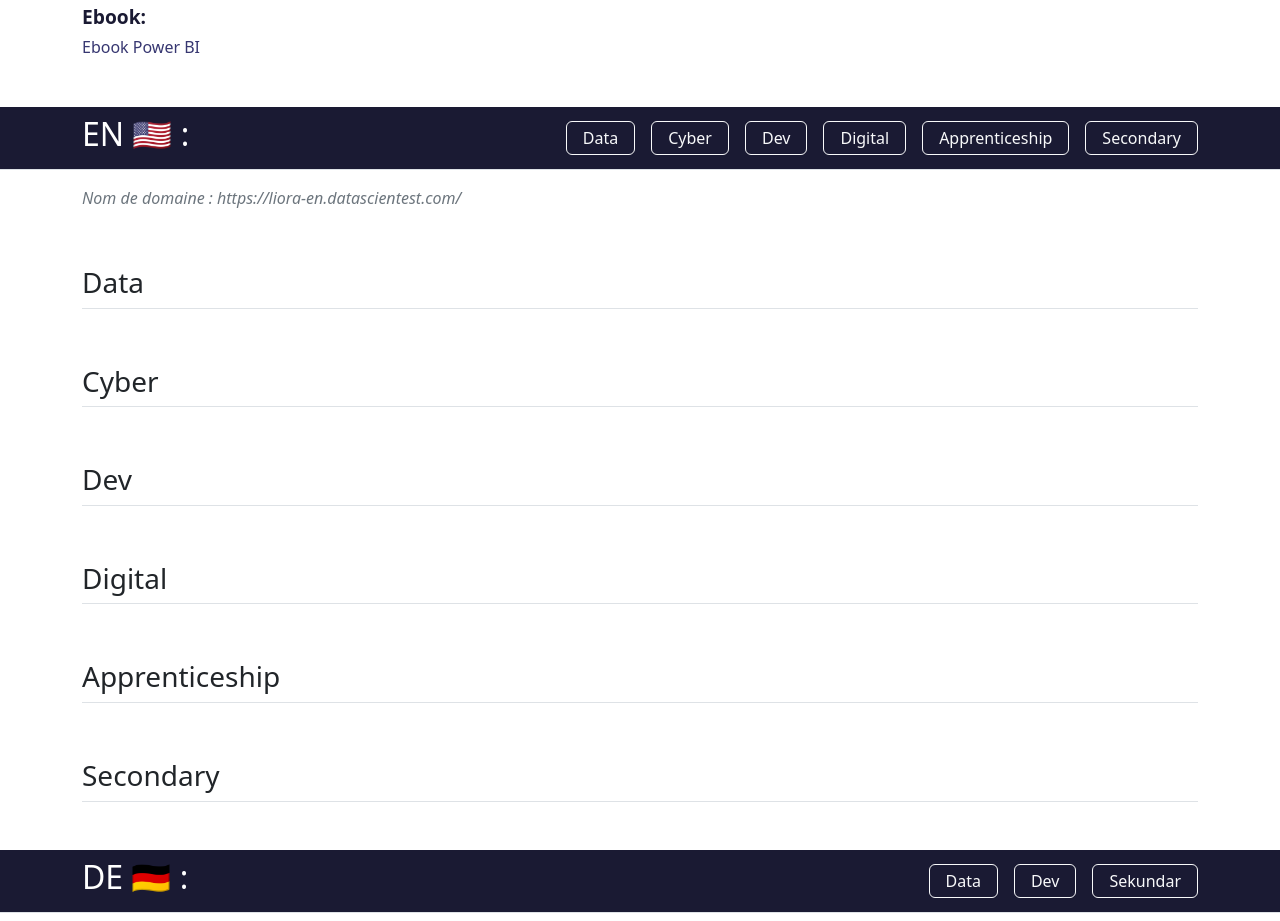
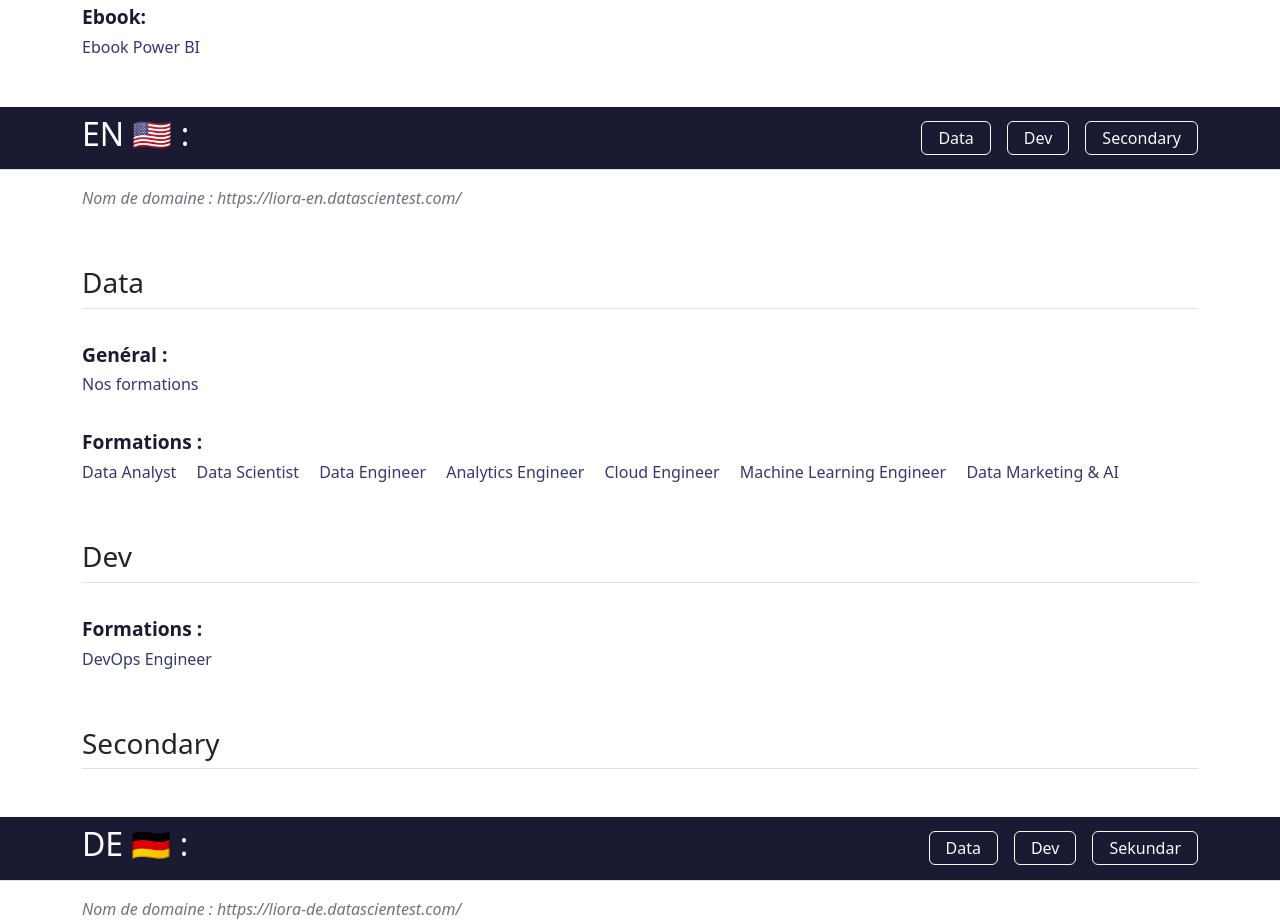
Before and after one commit to Mike71021/Liora-lps, a plain HTML site: page index.html in a window 1280 px wide. Shown: the part 2000-2921 px from the top of the page. Drawn offline with nearby package versions, Linux system fonts and the light colour scheme.

Commit message:
Add EN pages

```diff
--- a/index.html
+++ b/index.html
@@ -190,10 +190,7 @@
                 <h2 class="text-white text-nowrap me-3">EN 🇺🇸 :</h2>
                 <div class="d-flex flex-wrap gap-3 align-items-center">
                     <a class="btn btn-outline-light px-3 py-1" href="#en-data">Data</a>
-                    <a class="btn btn-outline-light px-3 py-1" href="#en-cyber">Cyber</a>
                     <a class="btn btn-outline-light px-3 py-1" href="#en-dev">Dev</a>
-                    <a class="btn btn-outline-light px-3 py-1" href="#en-digital">Digital</a>
-                    <a class="btn btn-outline-light px-3 py-1" href="#en-alternance">Apprenticeship</a>
                     <a class="btn btn-outline-light px-3 py-1" href="#en-secondary">Secondary</a>
                 </div>
             </div>
@@ -204,27 +201,33 @@
         <!-- Sections EN -->
         <section id="en-data" class="mt-5 container">
             <h3 class="border-bottom py-2">Data</h3>
-
+            <div class="sub-menu">
+                <div class="sub-menu-title">Genéral :</div>
+                <a class="text-nowrap" href="https://liora-en.datascientest.com/our-courses">Nos
+                    formations</a>
+            </div>
+            <div class="sub-menu">
+                <div class="sub-menu-title">Formations :</div>
+                <a class="text-nowrap" href="https://liora-en.datascientest.com/data-analyst">Data Analyst</a>
+                <a class="text-nowrap" href="https://liora-en.datascientest.com/data-scientist">Data Scientist</a>
+                <a class="text-nowrap" href="https://liora-en.datascientest.com/data-engineer">Data Engineer</a>
+                <a class="text-nowrap" href="https://liora-en.datascientest.com/analytics-engineer">Analytics
+                    Engineer</a>
+                <a class="text-nowrap" href="https://liora-en.datascientest.com/cloud-engineer">Cloud Engineer</a>
+                <a class="text-nowrap" href="https://liora-en.datascientest.com/machine-learning-engineer">Machine
+                    Learning Engineer</a>
+                <a class="text-nowrap" href="https://liora-en.datascientest.com/data-marketing">Data Marketing &
+                    AI</a>
+            </div>
         </section>
 
-        <section id="en-cyber" class="mt-5 container">
-            <h3 class="border-bottom py-2">Cyber</h3>
-
-        </section>
 
         <section id="en-dev" class="mt-5 container">
             <h3 class="border-bottom py-2">Dev</h3>
-
-        </section>
-
-        <section id="en-digital" class="mt-5 container">
-            <h3 class="border-bottom py-2">Digital</h3>
-
-        </section>
-
-        <section id="en-alternance" class="mt-5 container">
-            <h3 class="border-bottom py-2">Apprenticeship</h3>
-
+            <div class="sub-menu">
+                <div class="sub-menu-title">Formations :</div>
+                <a class="text-nowrap" href="https://liora-en.datascientest.com/devops-engineer">DevOps Engineer</a>
+            </div>
         </section>
 
         <section id="en-secondary" class="mt-5 container">
```
